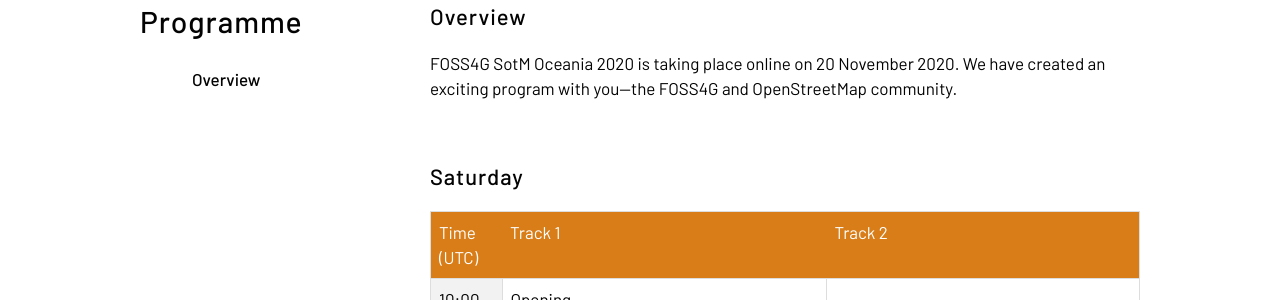
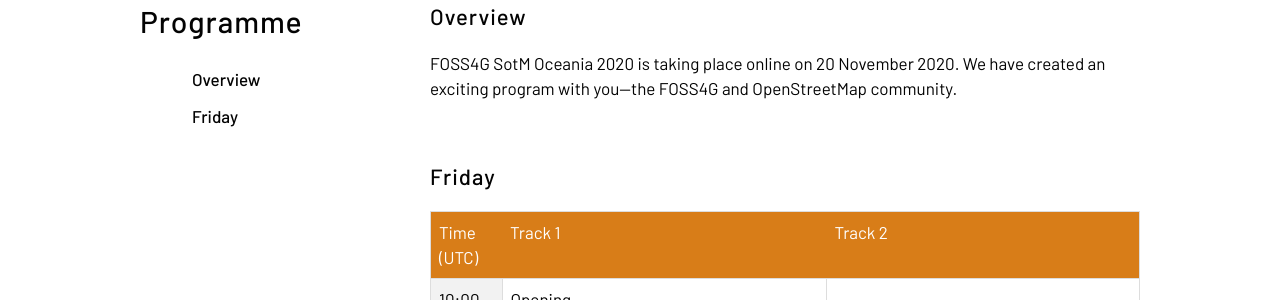
Before and after one commit to osgeo-oceania/foss4g-sotm-oceania-2020, a Jekyll site: the page built from programme/index.html, in a window 1280 px wide and 900 px high. Shown: the part 120-420 px from the top of the window. Built offline with Jekyll 4.4.1, drawn with Linux system fonts in a browser that asks for light colours.

Commit message:
Update _general.html

```diff
--- a/_includes/schedule/_general.html
+++ b/_includes/schedule/_general.html
@@ -1,5 +1,5 @@
 
-        <h2 id="general_Saturday">Saturday</h2>
+        <h2 id="general_Friday">Friday</h2>
         <table class="scheduleTable">
             <thead>
                 <tr>
```
